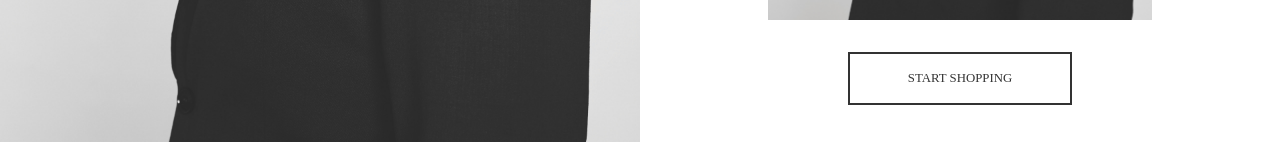
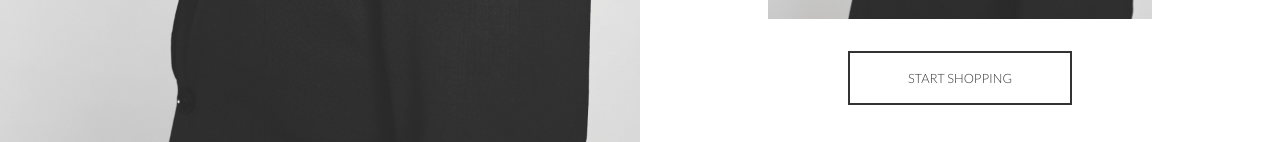
Before and after one commit to mik9016/e-commerce, a Nuxt app: page / in a window 1280 px wide. Shown: the part 658-800 px from the top of the page. Built offline with nearby package versions, Linux system fonts and the light colour scheme.

Commit message:
Lato used properly

```diff
--- a/components/Button.vue
+++ b/components/Button.vue
@@ -15,7 +15,6 @@ export default {
 <style lang="scss" scoped>
 @use "../assets/scss/variables.scss" as v;
 @use "../assets/scss/mixins.scss" as m;
-
 button {
   width: 14rem;
   height: fit-content;
@@ -27,7 +26,7 @@ button {
     margin: 1rem;
     color: v.$blackest;
     font-size: 0.8rem;
-    font-family: Montserrat sans-serif;
+    font-family: Lato, sans-serif;
     font-weight: 300;
     text-transform: uppercase;
   }
```
